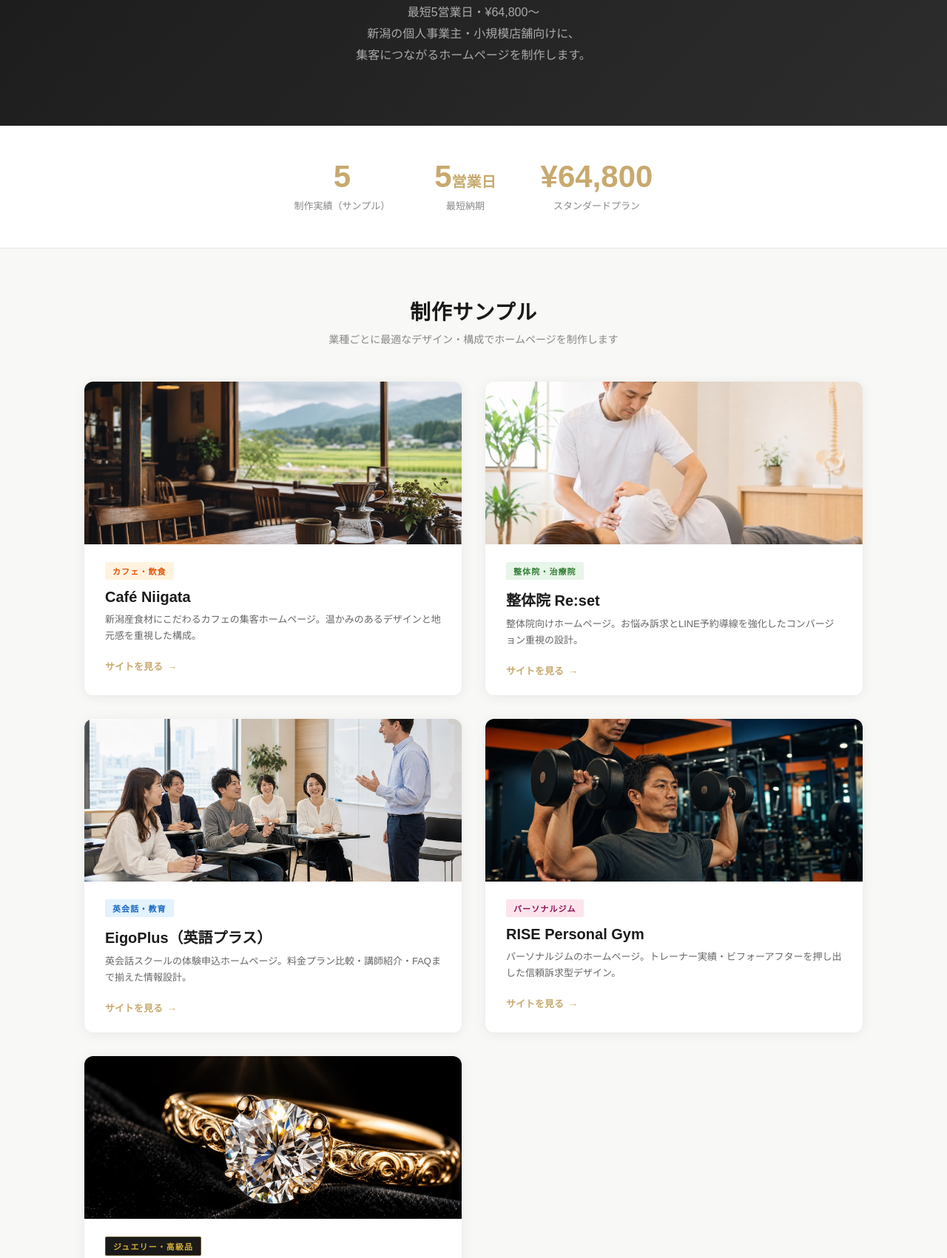
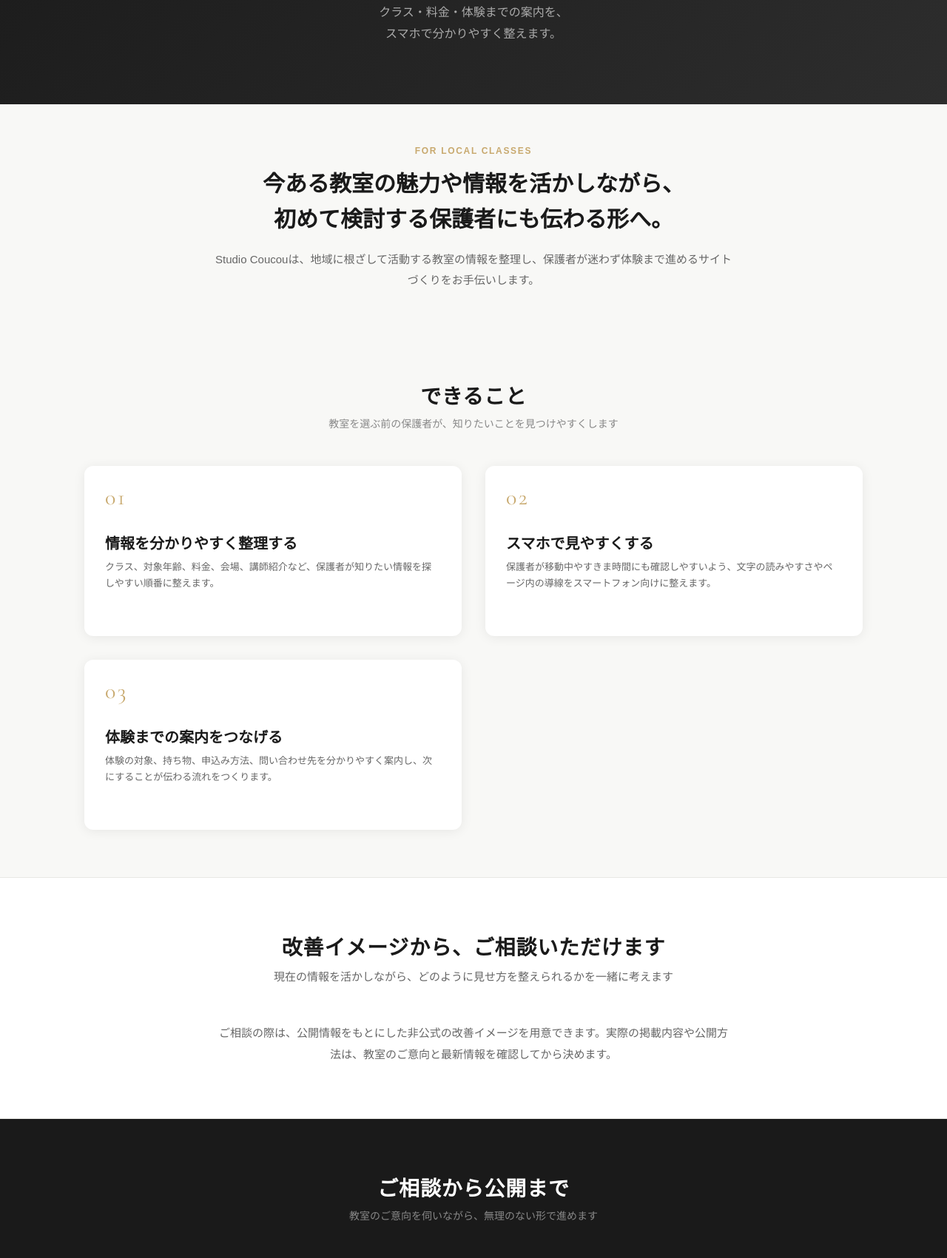
Before and after one commit to studiocoucou2628/portfolio, a plain HTML site: page index.html in a window 1280 px wide. Shown: the part 378-2079 px from the top of the page at 74% size. Drawn offline with nearby package versions, Linux system fonts and the light colour scheme.

Commit message:
feat: focus portfolio on local classes

```diff
--- a/index.html
+++ b/index.html
@@ -3,7 +3,7 @@
 <head>
   <meta charset="UTF-8">
   <meta name="viewport" content="width=device-width, initial-scale=1.0">
-  <title>ホームページ制作実績 | Studio Coucou</title>
+  <title>教室のサイト改善 | Studio Coucou</title>
   <link rel="preconnect" href="https://fonts.googleapis.com">
   <link rel="preconnect" href="https://fonts.gstatic.com" crossorigin>
   <link href="https://fonts.googleapis.com/css2?family=Cormorant+Garamond:ital,wght@0,300;0,400;0,500;0,600;1,300;1,400&display=swap" rel="stylesheet">
@@ -54,7 +54,10 @@
     .header-contact {
       font-size: 13px;
       color: #666;
+      text-decoration: none;
     }
+
+    .header-contact:hover { color: #1a1a1a; }
 
     /* ヒーロー */
     .hero {
@@ -90,6 +93,33 @@
       line-height: 1.8;
       max-width: 560px;
       margin: 0 auto;
+    }
+
+    .intro {
+      max-width: 760px;
+      margin: 0 auto;
+      padding: 56px 24px;
+      text-align: center;
+    }
+
+    .intro-label {
+      color: #c8a96e;
+      font-size: 12px;
+      font-weight: 700;
+      letter-spacing: 0.14em;
+      margin-bottom: 14px;
+    }
+
+    .intro h2 {
+      font-size: clamp(22px, 3vw, 30px);
+      line-height: 1.6;
+      margin-bottom: 16px;
+    }
+
+    .intro p:last-child {
+      color: #666;
+      font-size: 15px;
+      line-height: 1.9;
     }
 
     /* 実績数 */
@@ -225,6 +255,37 @@
       content: '→';
     }
 
+    .service-card {
+      min-height: 230px;
+    }
+
+    .service-number {
+      color: #c8a96e;
+      font-family: 'Cormorant Garamond', serif;
+      font-size: 30px;
+      letter-spacing: 0.08em;
+      margin-bottom: 28px;
+    }
+
+    .example {
+      background: #fff;
+      border-top: 1px solid #e8e8e4;
+      border-bottom: 1px solid #e8e8e4;
+      padding: 72px 24px;
+      text-align: center;
+    }
+
+    .example-inner {
+      max-width: 700px;
+      margin: 0 auto;
+    }
+
+    .example p {
+      color: #666;
+      font-size: 15px;
+      line-height: 1.9;
+    }
+
     /* 強み */
     .features {
       background: #1a1a1a;
@@ -341,7 +402,11 @@
 
     /* レスポンシブ */
     @media (max-width: 640px) {
-      header { padding: 20px; }
+      header { padding: 14px 16px; gap: 12px; }
+      .logo { gap: 8px; }
+      .logo-img { height: 48px; }
+      .logo-text { font-size: 20px; }
+      .header-contact { font-size: 12px; white-space: nowrap; }
       .stats { gap: 32px; padding: 36px 20px; }
       .stat-num { font-size: 32px; }
       .grid { grid-template-columns: 1fr; }
@@ -358,116 +423,87 @@
       <img class="logo-img" src="logo.png" alt="Studio Coucou">
       <div class="logo-text">Studio <span>Coucou</span></div>
     </a>
-    <div class="header-contact">ホームページ制作｜新潟</div>
+    <a class="header-contact" href="#contact">ご相談はこちら</a>
   </header>
 
   <section class="hero">
-    <div class="hero-label">PORTFOLIO</div>
-    <h1>新潟の大切なお店が、<br>もっと多くの人に見つけてもらえるように。</h1>
-    <p>最短5営業日・¥64,800〜<br>新潟の個人事業主・小規模店舗向けに、<br>集客につながるホームページを制作します。</p>
+    <div class="hero-label">STUDIO COUCOU</div>
+    <h1>新潟で、子どもたちの学びや成長を支える<br>教室のためのサイト改善</h1>
+    <p>クラス・料金・体験までの案内を、<br>スマホで分かりやすく整えます。</p>
   </section>
 
-  <section class="stats">
-    <div class="stat-item">
-      <div class="stat-num">5</div>
-      <div class="stat-label">制作実績（サンプル）</div>
-    </div>
-    <div class="stat-item">
-      <div class="stat-num">5<span style="font-size:20px">営業日</span></div>
-      <div class="stat-label">最短納期</div>
-    </div>
-    <div class="stat-item">
-      <div class="stat-num">¥64,800</div>
-      <div class="stat-label">スタンダードプラン</div>
+  <section class="intro">
+    <p class="intro-label">FOR LOCAL CLASSES</p>
+    <h2>今ある教室の魅力や情報を活かしながら、<br>初めて検討する保護者にも伝わる形へ。</h2>
+    <p>Studio Coucouは、地域に根ざして活動する教室の情報を整理し、保護者が迷わず体験まで進めるサイトづくりをお手伝いします。</p>
+  </section>
+
+  <section class="portfolio">
+    <h2 class="section-title">できること</h2>
+    <p class="section-sub">教室を選ぶ前の保護者が、知りたいことを見つけやすくします</p>
+
+    <div class="grid">
+      <div class="card service-card">
+        <div class="card-body">
+          <p class="service-number">01</p>
+          <div class="card-title">情報を分かりやすく整理する</div>
+          <p class="card-desc">クラス、対象年齢、料金、会場、講師紹介など、保護者が知りたい情報を探しやすい順番に整えます。</p>
+        </div>
+      </div>
+
+      <div class="card service-card">
+        <div class="card-body">
+          <p class="service-number">02</p>
+          <div class="card-title">スマホで見やすくする</div>
+          <p class="card-desc">保護者が移動中やすきま時間にも確認しやすいよう、文字の読みやすさやページ内の導線をスマートフォン向けに整えます。</p>
+        </div>
+      </div>
+
+      <div class="card service-card">
+        <div class="card-body">
+          <p class="service-number">03</p>
+          <div class="card-title">体験までの案内をつなげる</div>
+          <p class="card-desc">体験の対象、持ち物、申込み方法、問い合わせ先を分かりやすく案内し、次にすることが伝わる流れをつくります。</p>
+        </div>
+      </div>
     </div>
   </section>
 
-  <section class="portfolio">
-    <h2 class="section-title">制作サンプル</h2>
-    <p class="section-sub">業種ごとに最適なデザイン・構成でホームページを制作します</p>
-
-    <div class="grid">
-
-      <a class="card" href="sample-cafe/index.html">
-        <img class="card-thumb" src="sample-cafe/images/hero.jpg" alt="カフェ ホームページ">
-        <div class="card-body">
-          <span class="card-tag tag-cafe">カフェ・飲食</span>
-          <div class="card-title">Café Niigata</div>
-          <p class="card-desc">新潟産食材にこだわるカフェの集客ホームページ。温かみのあるデザインと地元感を重視した構成。</p>
-          <span class="card-cta">サイトを見る</span>
-        </div>
-      </a>
-
-      <a class="card" href="sample-seitai/index.html">
-        <img class="card-thumb" src="sample-seitai/images/feature-01.jpg" alt="整体院 ホームページ">
-        <div class="card-body">
-          <span class="card-tag tag-seitai">整体院・治療院</span>
-          <div class="card-title">整体院 Re:set</div>
-          <p class="card-desc">整体院向けホームページ。お悩み訴求とLINE予約導線を強化したコンバージョン重視の設計。</p>
-          <span class="card-cta">サイトを見る</span>
-        </div>
-      </a>
-
-      <a class="card" href="sample-eikaiwa/index.html">
-        <img class="card-thumb" src="sample-eikaiwa/images/hero.jpg" alt="英会話 ホームページ">
-        <div class="card-body">
-          <span class="card-tag tag-eikaiwa">英会話・教育</span>
-          <div class="card-title">EigoPlus（英語プラス）</div>
-          <p class="card-desc">英会話スクールの体験申込ホームページ。料金プラン比較・講師紹介・FAQまで揃えた情報設計。</p>
-          <span class="card-cta">サイトを見る</span>
-        </div>
-      </a>
-
-      <a class="card" href="sample-gym/index.html">
-        <img class="card-thumb" src="sample-gym/images/hero.jpg" alt="ジム ホームページ">
-        <div class="card-body">
-          <span class="card-tag tag-gym">パーソナルジム</span>
-          <div class="card-title">RISE Personal Gym</div>
-          <p class="card-desc">パーソナルジムのホームページ。トレーナー実績・ビフォーアフターを押し出した信頼訴求型デザイン。</p>
-          <span class="card-cta">サイトを見る</span>
-        </div>
-      </a>
-
-      <a class="card" href="sample-jewelry/index.html">
-        <img class="card-thumb" src="sample-jewelry/images/hero.jpg" alt="ジュエリー ホームページ">
-        <div class="card-body">
-          <span class="card-tag tag-jewelry">ジュエリー・高級品</span>
-          <div class="card-title">ÉCLAT BIJOUX</div>
-          <p class="card-desc">新潟の手工芸ジュエリーブランドのラグジュアリーLP。黒×ゴールドの高級演出と商品拡大ライトボックスを実装。</p>
-          <span class="card-cta">サイトを見る</span>
-        </div>
-      </a>
-
+  <section class="example">
+    <div class="example-inner">
+      <h2 class="section-title">改善イメージから、ご相談いただけます</h2>
+      <p class="section-sub">現在の情報を活かしながら、どのように見せ方を整えられるかを一緒に考えます</p>
+      <p>ご相談の際は、公開情報をもとにした非公式の改善イメージを用意できます。実際の掲載内容や公開方法は、教室のご意向と最新情報を確認してから決めます。</p>
     </div>
   </section>
 
   <section class="features">
-    <h2 class="section-title">Studio Coucouの強み</h2>
-    <p class="section-sub">なぜ選ばれるのか</p>
+    <h2 class="section-title">ご相談から公開まで</h2>
+    <p class="section-sub">教室のご意向を伺いながら、無理のない形で進めます</p>
     <div class="features-grid">
       <div class="feature-item">
-        <div class="feature-icon">05</div>
-        <div class="feature-title">最短5営業日納品</div>
-        <div class="feature-text">打ち合わせから公開まで最短5営業日。タイミングを逃さない、スピード重視の制作体制。</div>
+        <div class="feature-icon">01</div>
+        <div class="feature-title">現在の情報を確認</div>
+        <div class="feature-text">今のサイトと、保護者に伝えたいことを伺います。</div>
       </div>
       <div class="feature-item">
-        <div class="feature-icon">SP</div>
-        <div class="feature-title">スマホ最優先設計</div>
-        <div class="feature-text">お客様の多くはスマホで検索します。全サイトをスマホ表示最優先で設計し、Googleにも強い構成に。</div>
+        <div class="feature-icon">02</div>
+        <div class="feature-title">構成と原稿を整理</div>
+        <div class="feature-text">ページ構成と原稿を整え、内容をご確認いただきます。</div>
       </div>
       <div class="feature-item">
-        <div class="feature-icon">NII</div>
-        <div class="feature-title">新潟密着サポート</div>
-        <div class="feature-text">新潟拠点だから、地域のお店の空気感を大切にしたデザインが得意。LINEで納品後もずっとそばに。</div>
+        <div class="feature-icon">03</div>
+        <div class="feature-title">公開方法を相談</div>
+        <div class="feature-text">修正を反映し、公開方法は必要に応じて一緒に確認します。</div>
       </div>
     </div>
   </section>
 
-  <section class="cta-section">
-    <h2 class="section-title">まずは無料相談から</h2>
-    <p>「どんなホームページが必要か分からない」でも大丈夫。<br>お気軽にLINEでご連絡ください。</p>
+  <section class="cta-section" id="contact">
+    <h2 class="section-title">まずはご相談ください</h2>
+    <p>「何から整えればよいか分からない」という段階でも大丈夫です。<br>現在のサイトや、保護者に伝えたいことをお聞かせください。</p>
     <div class="cta-buttons">
-      <a class="cta-btn" href="https://lin.ee/6OTdjnj">LINEで無料相談する</a>
+      <a class="cta-btn" href="mailto:studiocoucou2628@gmail.com">メールで相談する</a>
       <a class="cta-btn-sub" href="https://www.instagram.com/studiocoucou.jp/" target="_blank" rel="noopener">Instagramを見る</a>
     </div>
   </section>
```
